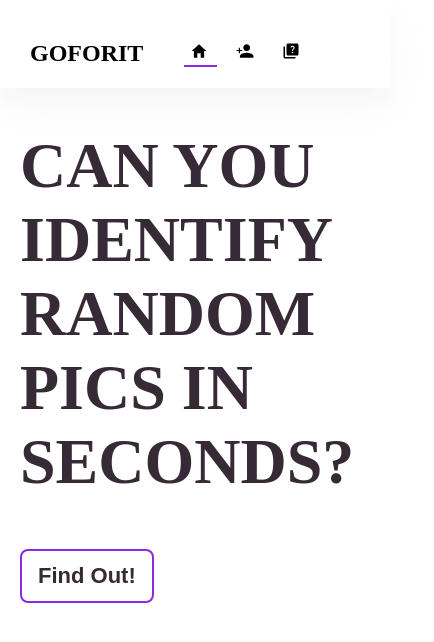
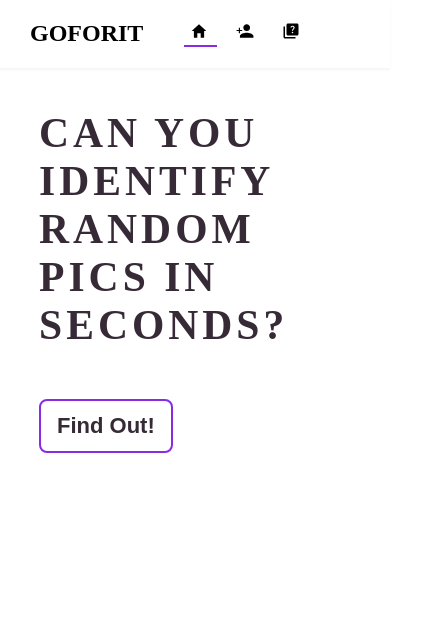
Before and after one commit to itsjustonyii/Quizzy, a React (Vite) app: page / in a window 390 px wide. Shown: the top 642 px of the page, 434 px wide, since content can reach past the window. Built offline with nearby package versions, Linux system fonts and the light colour scheme; some icons are missing.

Commit message:
fixed responsiveness issues

```diff
--- a/src/App.css
+++ b/src/App.css
@@ -2,3 +2,9 @@
   margin: 0;
   padding: 0;
 }
+
+body {
+  margin: 0;
+  padding: 0;
+  width: 100%;
+}
--- a/src/Components/NavBar/navbar.module.css
+++ b/src/Components/NavBar/navbar.module.css
@@ -1,3 +1,4 @@
+
 .navbar {
     width: 100%;
     height: 8%;
@@ -54,6 +55,8 @@
 @media screen and (max-width: 820px) {
  .navbar {
     gap: 10%;
+    box-shadow: rgba(197, 194, 194, 0.116) 0px 2px 2px,
+     rgba(206, 204, 204, 0.068) 0px 2px 2px;
  }
 
 .link {
@@ -62,7 +65,6 @@
     padding: 30px;
     font-size: 18px;
 }
-
 
 .line {
   bottom: 23px;
@@ -75,7 +77,6 @@
 @media screen and (max-width: 430px) {
     .navbar {
         gap: 10%;
-        padding-top: 20px;
     }
 
     .link {
--- a/src/Pages/Home/home.module.css
+++ b/src/Pages/Home/home.module.css
@@ -1,4 +1,3 @@
-
 
 .half {
     width: 100%;
@@ -40,18 +39,14 @@
 }
 
 @media screen and (max-width: 820px) {
-
-    .half {
-        width: 100%;
-    }
-
-     .landing {
+ .landing {
         display: none;
      }
 
+
     .body {
+        width: 100%;
         margin-top: 20%;
-        padding: 30px;
     }
 
     .body h2 {
@@ -65,17 +60,15 @@
 }
 
 @media screen and (max-width: 430px) {
- .half {
-    width: 100%;
- }
 
 
  .body {
-    padding: 20px;
-    margin-top: 28%;
+    margin: 28% 0 0 10%;
+    padding: 0;
  }
 
  .body h2 {
-   font-size: 4rem;
+   font-size: 2.6rem;
+   letter-spacing: 4px;
  }
 }
--- a/src/Pages/Quiz/quiz.module.css
+++ b/src/Pages/Quiz/quiz.module.css
@@ -237,7 +237,7 @@ cursor: pointer;
 @media screen and (max-width: 430px) {
 
   .overall {
-    padding: 14% 0 2% 0;
+    padding: 8% 0 2% 0;
   }
 
   .result {
--- a/src/Pages/SignUp/signup.module.css
+++ b/src/Pages/SignUp/signup.module.css
@@ -1,3 +1,4 @@
+
 .container {
     display: block;
     margin: 15% 0 0 4%;
@@ -100,15 +101,15 @@ img {
 
 @media screen and (max-width: 430px) {
     .container {
-      margin: 48% 0 0 3%;
+      margin: 28% 0 0 6%;
     }
 
     .container h3 {
-      font-size: 4rem;
+      font-size: 3rem;
     }
 
     .container p {
-      font-size: 24px;
+      font-size: 20px;
     }
 
     .adjust {
```
